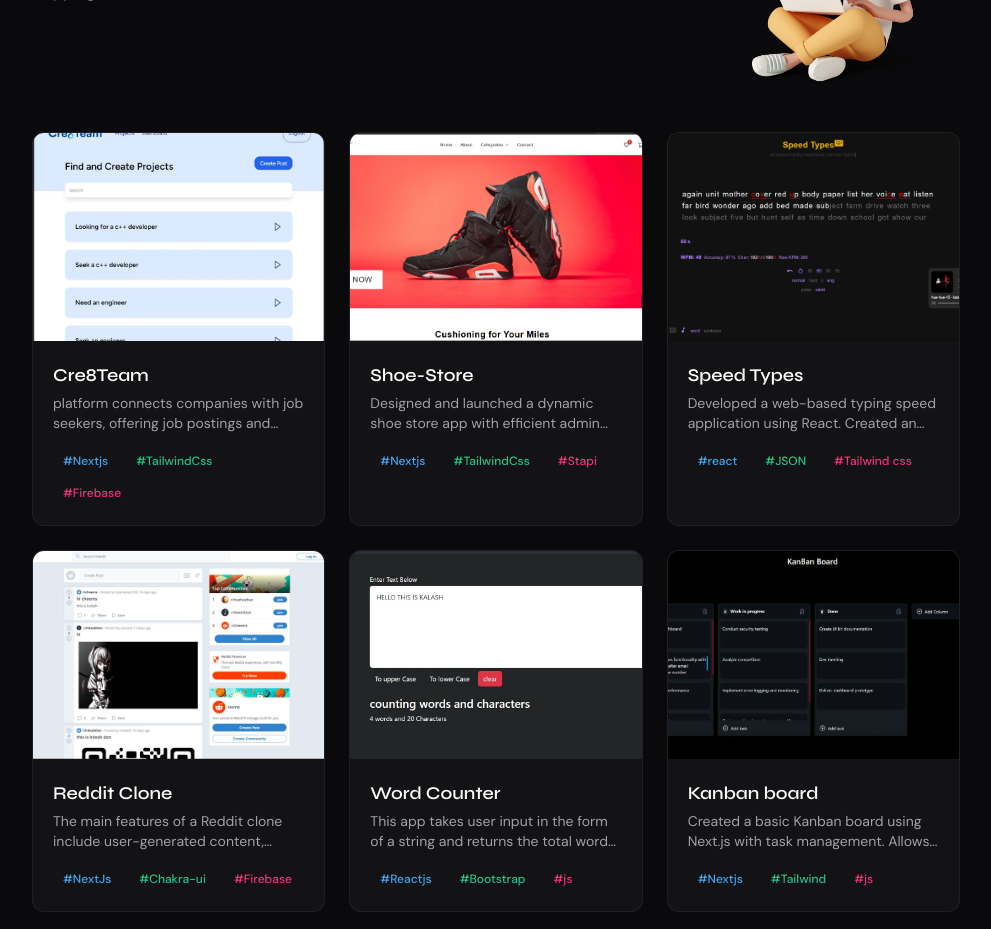
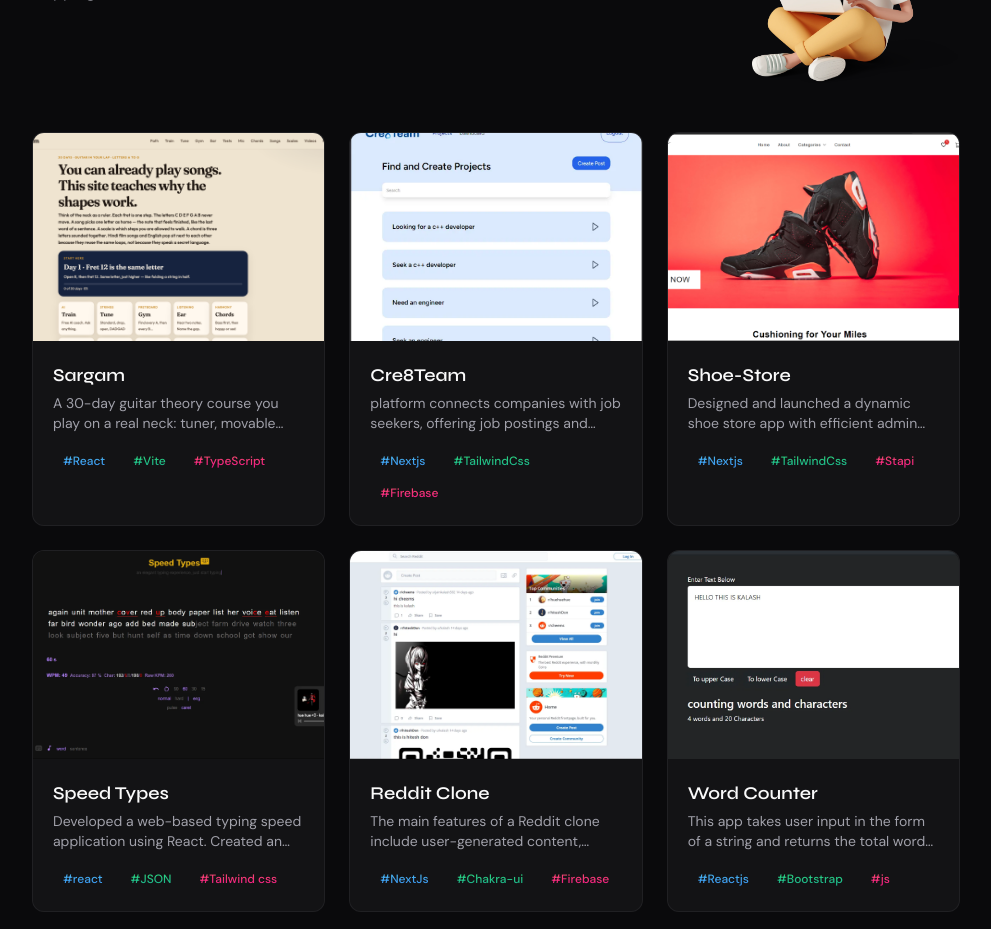
Before and after one commit to kalashjain1010/kalash_portfolio, a React (Vite) app: page / in a window 1280 px wide. Shown: the part 3500-4429 px from the top of the page, without its empty margins (144-1135 px from the left). Built offline with nearby package versions, Linux system fonts and the light colour scheme.

Commit message:
Add Sargam as the lead project on the portfolio.
Puts the 30-day guitar course first in the grid with a live screenshot, Vercel URL, and GitHub link.

```diff
--- a/src/assets/index.js
+++ b/src/assets/index.js
@@ -40,6 +40,7 @@ import create from "./create.webp";
 import wordcount from "./wordcount.webp";
 import shoestore from "./shoestore.png";
 import whoami from "./whoami.png";
+import sargam from "./sargam.png";
 
 export {
   kanban,
@@ -79,4 +80,5 @@ export {
   warnimg,
   pazy_logo,
   whoami,
+  sargam,
 };
--- a/src/constants/index.js
+++ b/src/constants/index.js
@@ -23,6 +23,7 @@ import {
   shoestore,
   pazy_logo,
   whoami,
+  sargam,
   // personal,
   // live
 } from "../assets";
@@ -181,6 +182,29 @@ const testimonials = [
   // },
 ];
 const projects = [
+  {
+    name: "Sargam",
+    description:
+      "A 30-day guitar theory course you play on a real neck: tuner, movable scale boxes, Hindi film songs as ear tests, and a mic coach. Acoustic guitar samples, not a synth stack.",
+    tags: [
+      {
+        name: "React",
+        color: "blue-text-gradient",
+      },
+      {
+        name: "Vite",
+        color: "green-text-gradient",
+      },
+      {
+        name: "TypeScript",
+        color: "pink-text-gradient",
+      },
+    ],
+    image: sargam,
+    project_link: "https://sargam-theta.vercel.app",
+    source_code_link: "https://github.com/kalashjain1010/sargam",
+    minImg: github,
+  },
   {
     name: "Cre8Team",
     description:
```
Also changed, not shown: src/assets/sargam.png (added).
